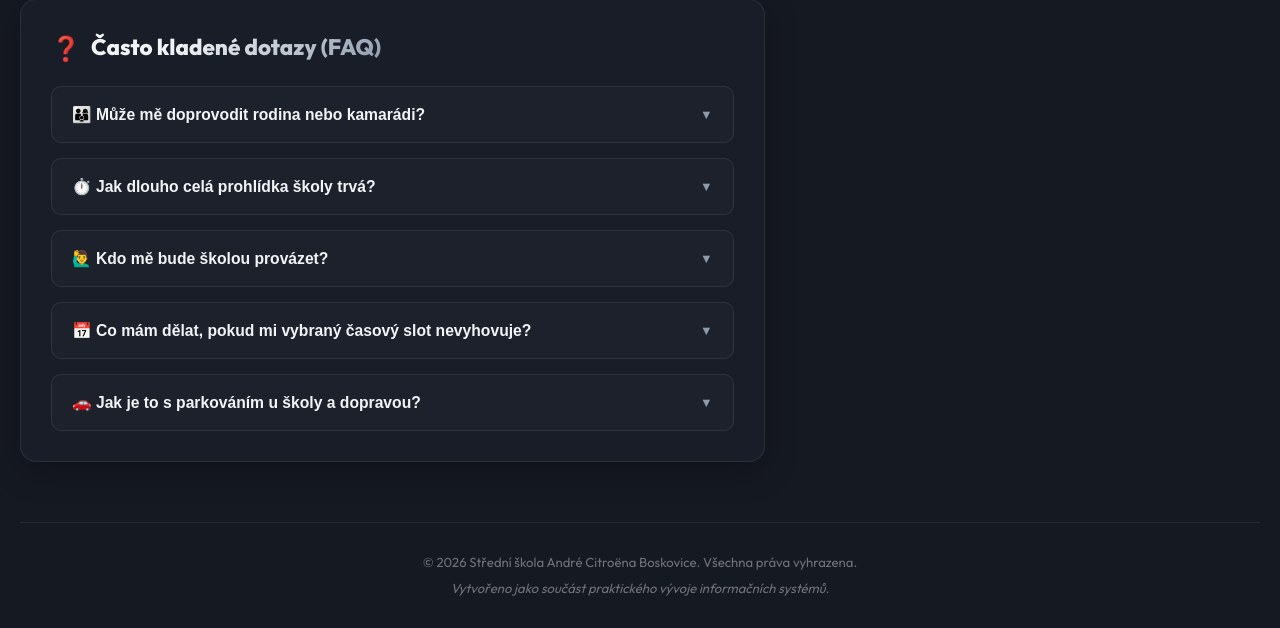
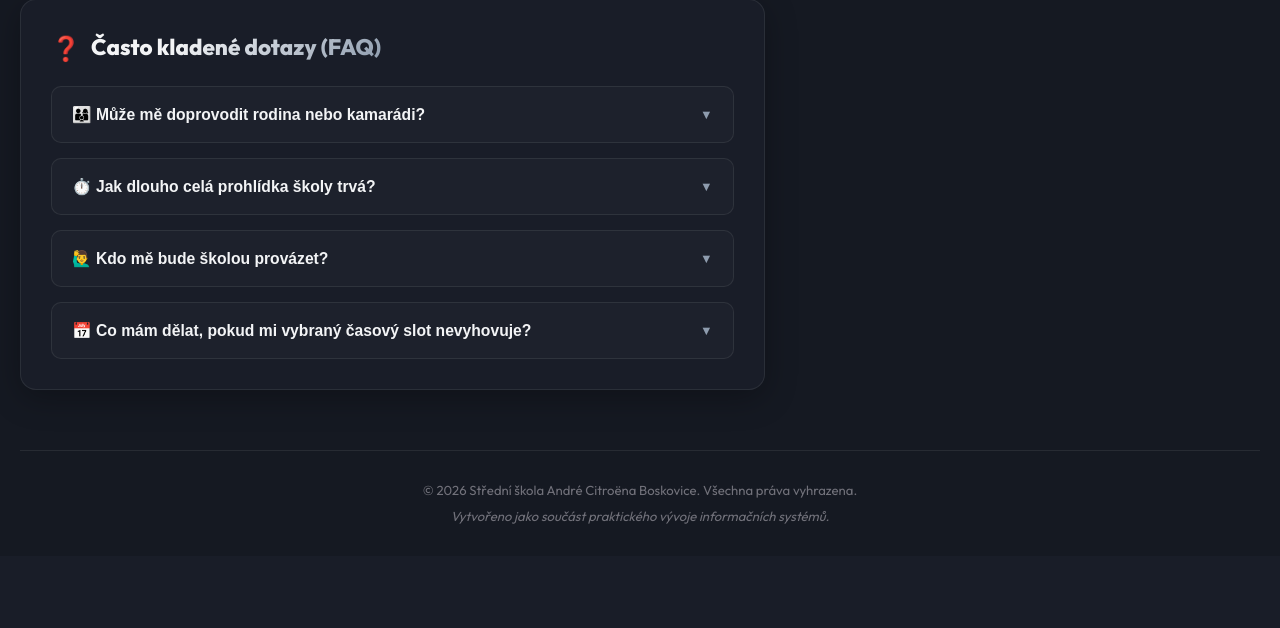
Before and after one commit to janakotlanova86/open-doors-registration, a Flask app: page / in a window 1280 px wide. Shown: the part 3674-4302 px from the top of the page. After the commit the page ends 4198 px from the top, so only its background shows below. Run offline with Flask 3, Linux system fonts and the light colour scheme; data that the repository does not hold is empty; parts of the project's set-up code (start-up, migrations or seed data) failed here and were passed over.

Commit message:
Odstraneni otazky o parkovani z FAQ

```diff
--- a/templates/index.html
+++ b/templates/index.html
@@ -499,17 +499,6 @@
                                 <p style="margin: 0; padding-bottom: 18px;">Pokud se nemůžete dostavit v časech vyhrazených pro Den otevřených dveří, velmi rádi se Vám budeme věnovat individuálně! Napište nám prosím na e-mail <strong><a href="mailto:kotlanova@skolaac.cz" style="color: var(--primary); text-decoration: none; font-weight: 600;">kotlanova@skolaac.cz</a></strong> nebo zavolejte na číslo <strong>725 983 283</strong> a domluvíme si osobní termín návštěvy, který Vám bude vyhovovat.</p>
                             </div>
                         </div>
-
-                        <!-- Dotaz 4 -->
-                        <div class="faq-item" style="border: 1px solid var(--border-color); border-radius: 10px; background: rgba(255, 255, 255, 0.02); overflow: hidden; transition: all 0.3s ease;">
-                            <button class="faq-question" style="width: 100%; display: flex; justify-content: space-between; align-items: center; padding: 18px 20px; background: transparent; border: none; color: var(--text-primary); font-size: 0.98rem; font-weight: 700; text-align: left; cursor: pointer; transition: background 0.2s ease;">
-                                <span>🚗 Jak je to s parkováním u školy a dopravou?</span>
-                                <span class="faq-arrow" style="font-size: 0.8rem; transition: transform 0.3s ease; color: var(--secondary);">▼</span>
-                            </button>
-                            <div class="faq-answer" style="max-height: 0; padding: 0 20px; overflow: hidden; transition: all 0.3s cubic-bezier(0, 1, 0, 1); color: var(--text-secondary); font-size: 0.88rem; line-height: 1.5;">
-                                <p style="margin: 0; padding-bottom: 18px;">Pro všechny návštěvníky Dne otevřených dveří je zajištěno <strong>bezplatné parkování</strong> přímo na parkovišti před hlavní budovou školy nebo v přilehlých ulicích v okolí náměstí 9. května. Pokud cestujete hromadnou dopravou, škola se nachází přibližně 10 minut klidné chůze od vlakového i autobusového nádraží v Boskovicích.</p>
-                            </div>
-                        </div>
                     </div>
                 </div>
 
```
